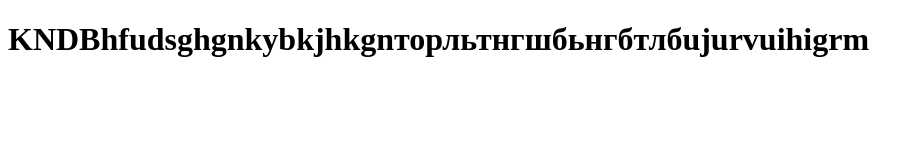
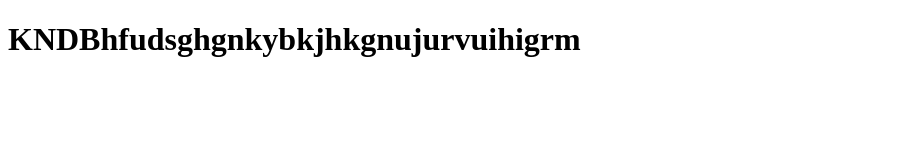
Before and after one commit to 3a4emMneNik/Rubic-PS111021, a plain HTML site: page index2.html in a window 1280 px wide. Shown: the whole page, without its empty margins (0-924 px from the left). Drawn offline with Linux system fonts and the light colour scheme.

Commit message:
Заголовок нОвый

```diff
--- a/index2.html
+++ b/index2.html
@@ -6,6 +6,6 @@
     <title>Document</title>
 </head>
 <body>
-    <h1>KNDBhfudsghgnkybkjhkgnторльтнгшбьнгбтлбujurvuihigrm</h1>
+    <h1>KNDBhfudsghgnkybkjhkgnujurvuihigrm</h1>
 </body>
 </html>
```
